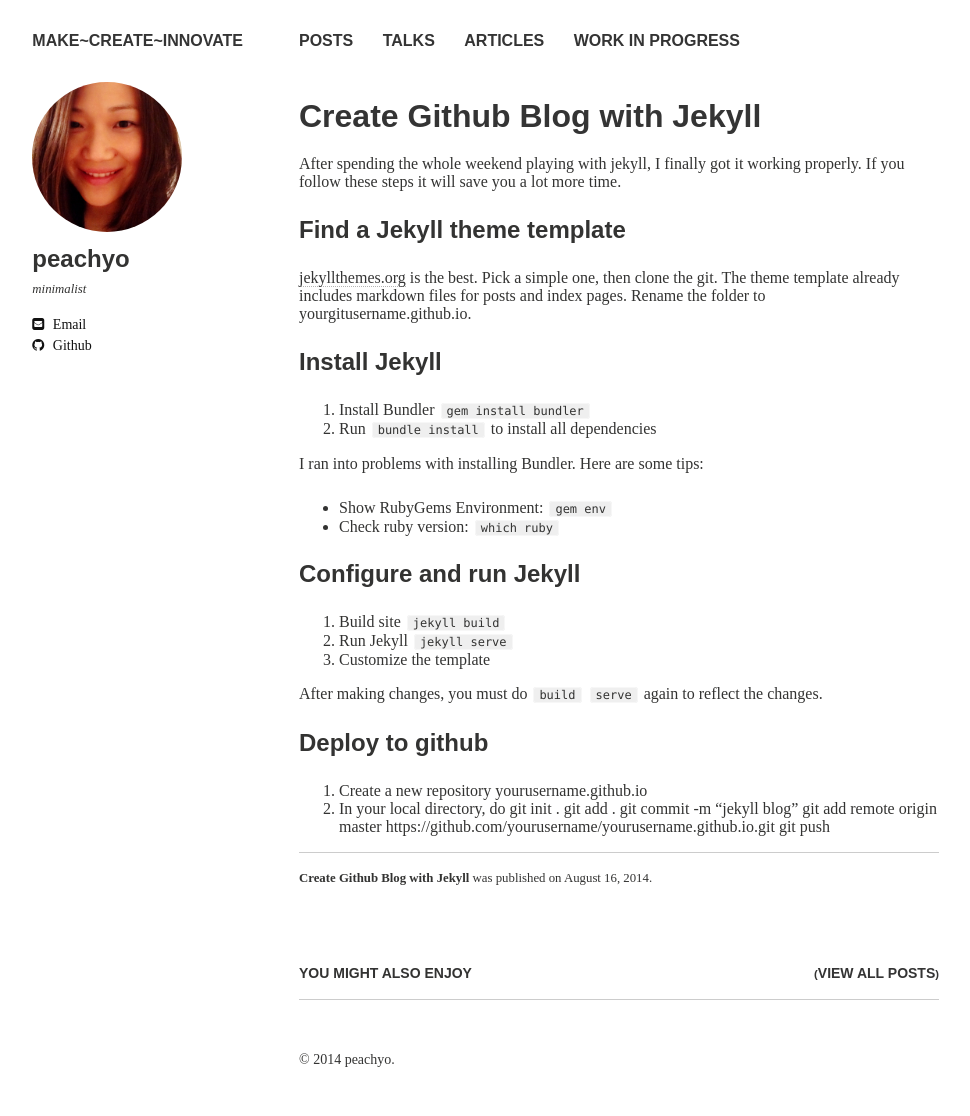
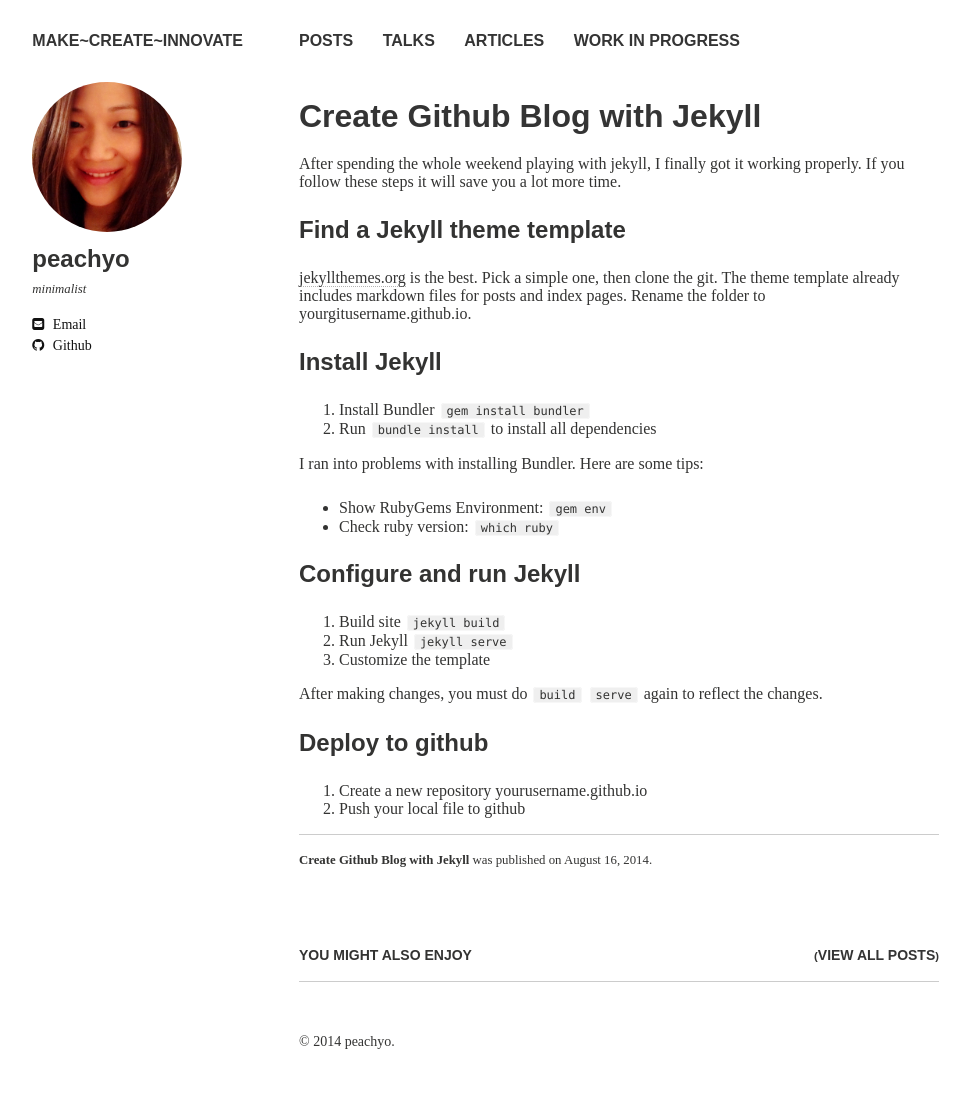
Before and after one commit to peachyo/peachyo.github.io, a Jekyll site: the page built from _posts/2014-08-16-creating-github-blog-with-jekyll.md, in a window 1280 px wide. Shown: the whole page, without its empty margins (21-991 px from the left). Built offline with Jekyll 4.4.1, drawn with Linux system fonts in a browser that asks for light colours; nearby versions of some CDN libraries; some web fonts are replaced.

Commit message:
new post

```diff
--- a/_posts/2014-08-16-creating-github-blog-with-jekyll.md
+++ b/_posts/2014-08-16-creating-github-blog-with-jekyll.md
@@ -33,9 +33,4 @@ After making changes, you must do <code>build</code> <code>serve</code> again to
 ### Deploy to github
 
 1. Create a new repository yourusername.github.io
-2. In your local directory, do
-	git init .
-	git add .
-	git commit -m "jekyll blog"
-	git add remote origin master https://github.com/yourusername/yourusername.github.io.git
-	git push
+2. Push your local file to github
```
